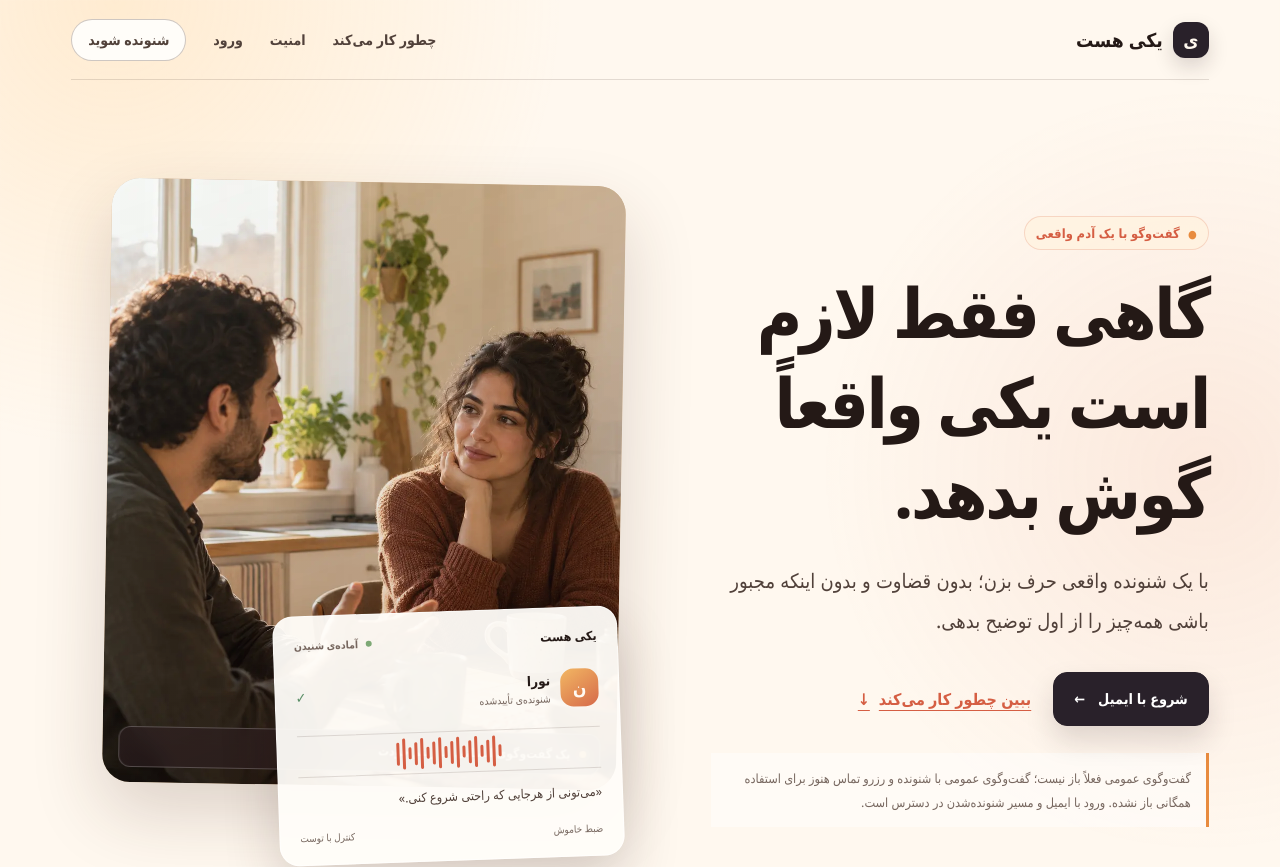
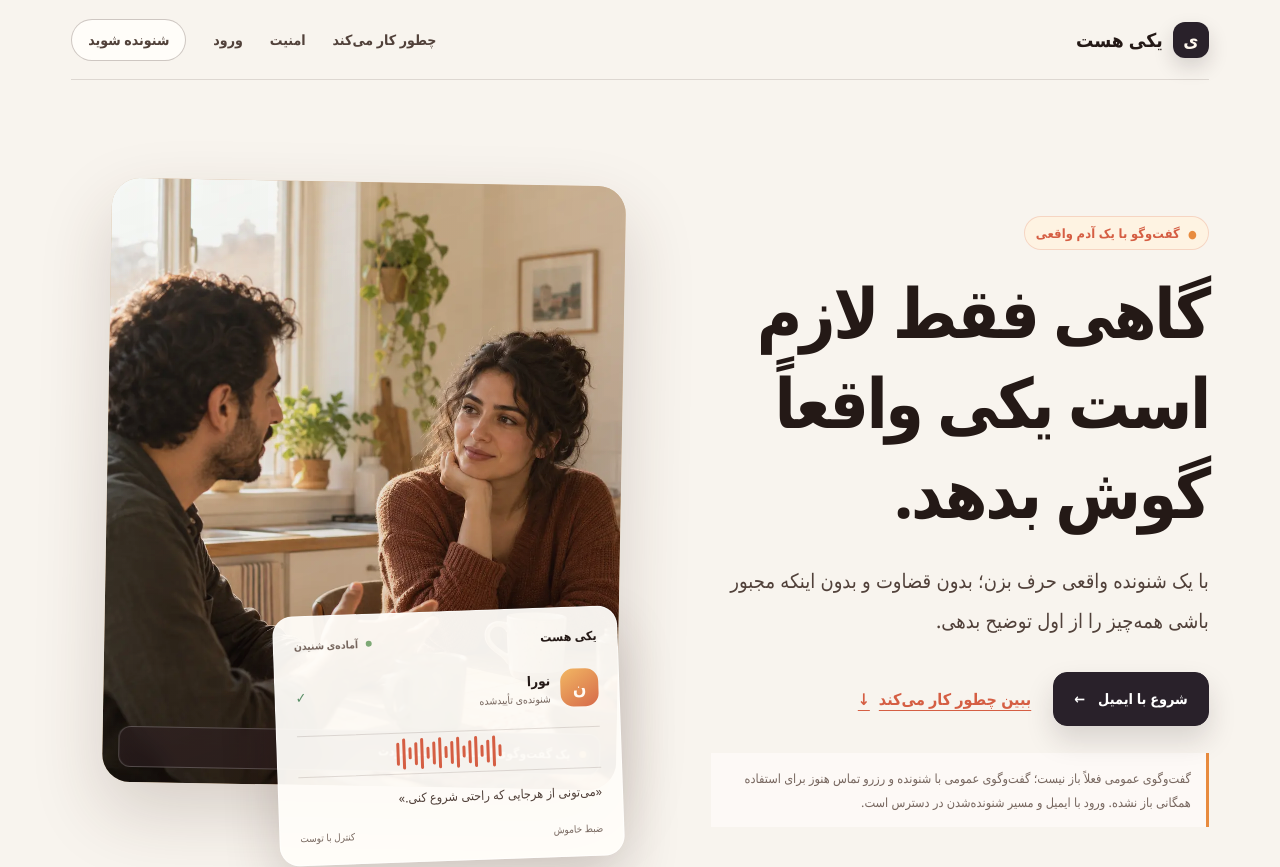
Before and after one commit to morfisam25-tech/YEKI-HAST, a Next.js app in the folder apps/web/: page / in a window 1280 px wide. Shown: the top 867 px of the page. Built offline with nearby package versions, Linux system fonts and the light colour scheme.

Commit message:
Remove repeated decorative gradients from global Web shell

```diff
--- a/apps/web/app/styles.css
+++ b/apps/web/app/styles.css
@@ -3,9 +3,9 @@
   --ink: #2b1e1a;
   --ink-soft: #4a3932;
   --muted: #6f5d55;
-  --paper: #fff8ef;
+  --paper: #f8f4ee;
   --surface: #fffdf9;
-  --surface-warm: #fff4e8;
+  --surface-warm: #fff2df;
   --line: rgba(92, 57, 43, .17);
   --line-strong: rgba(92, 57, 43, .28);
   --accent: #8c3e24;
@@ -23,10 +23,7 @@ html { background: var(--paper); }
 
 body {
   margin: 0;
-  background:
-    radial-gradient(circle at 9% 0%, rgba(255, 191, 102, .22), transparent 28rem),
-    radial-gradient(circle at 94% 12%, rgba(221, 107, 72, .11), transparent 24rem),
-    var(--paper);
+  background: var(--paper);
   color: var(--ink);
   font-family: 'Vazirmatn', 'Segoe UI', Tahoma, Arial, sans-serif;
   text-rendering: optimizeLegibility;
```
